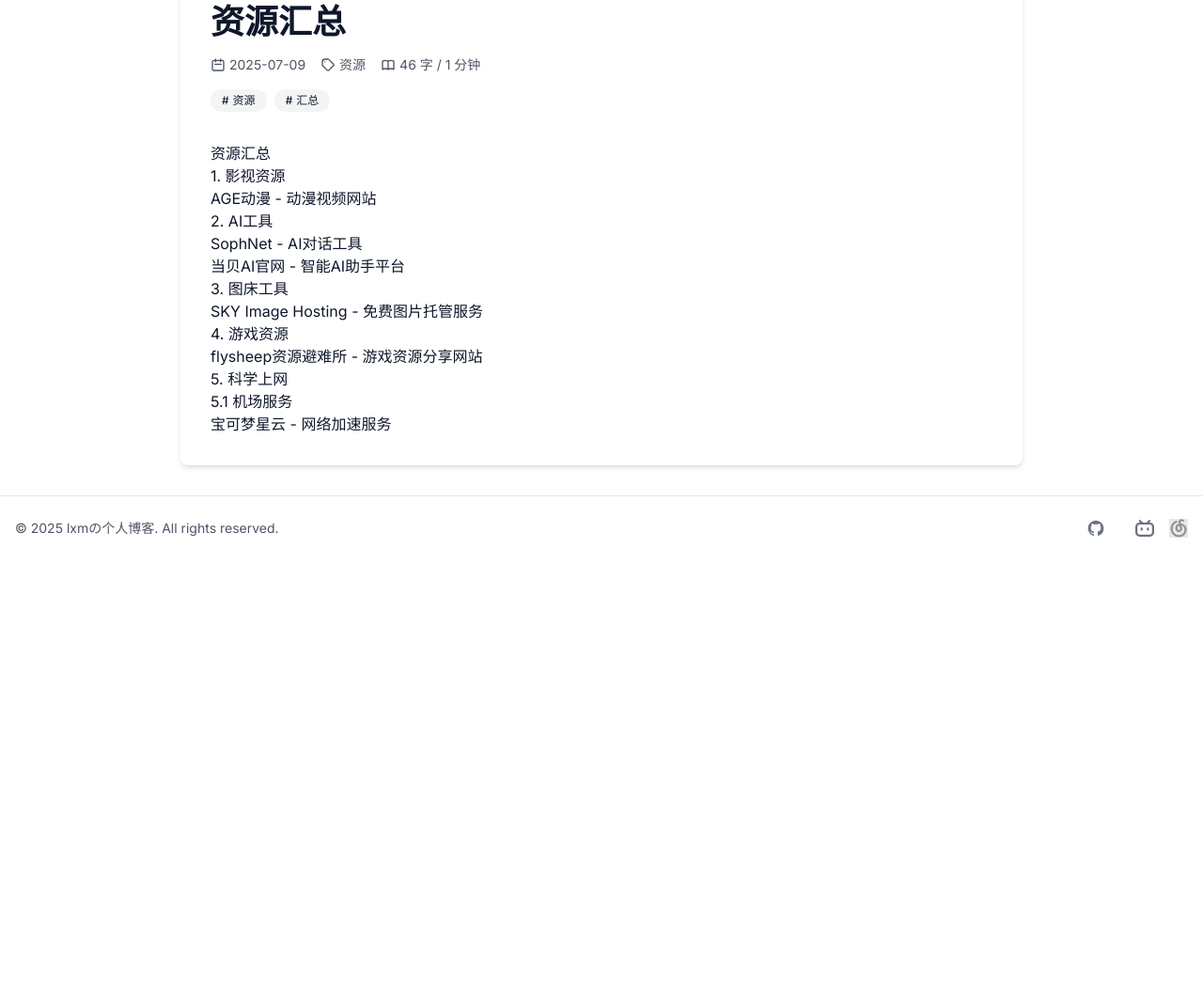
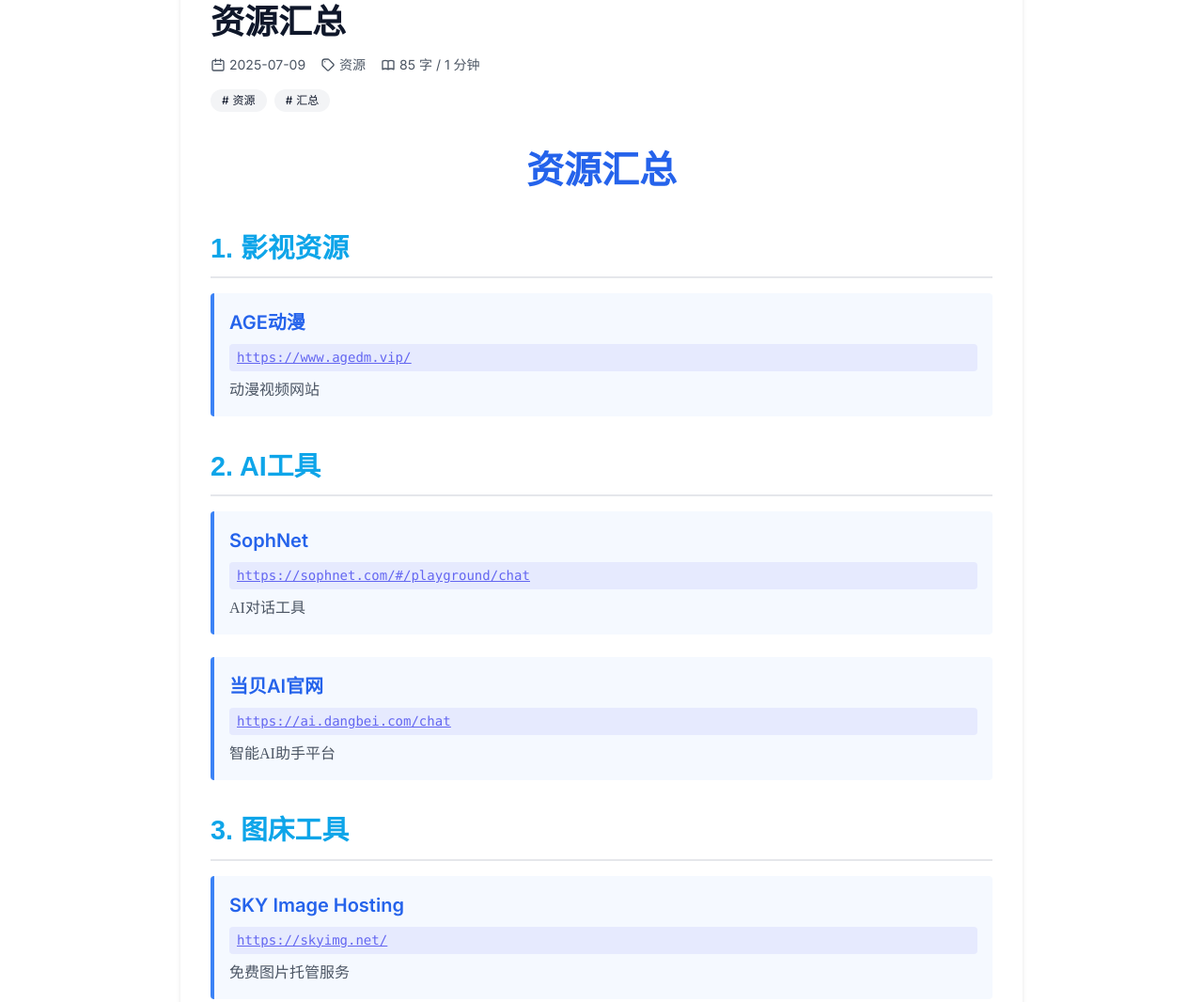
Before and after one commit to lxmecho/Blog, an Astro site: page /post/resourcesummary in a window 1280 px wide. Shown: the part 437-1503 px from the top of the page at 94% size. Before the commit the page ends 1033 px from the top, so only its background shows below. Built offline with nearby package versions, Linux system fonts and the light colour scheme; Astro itself is replaced by a stand-in of ours; some packages are replaced by stand-ins of ours.

Commit message:
优化新建博客

```diff
--- /dev/null
+++ b/src/assets/resource-styles.css
@@ -0,0 +1,102 @@
+/* 资源博客专用样式 */
+
+/* 标题样式 */
+.resource-blog h1 {
+  font-size: 2.5rem;
+  font-weight: 700;
+  color: #2563eb;
+  font-family: "Microsoft YaHei", "SimHei", sans-serif;
+  margin-bottom: 1.5rem;
+  text-align: center;
+}
+
+.resource-blog h2 {
+  font-size: 1.8rem;
+  font-weight: 600;
+  color: #0ea5e9;
+  font-family: "Microsoft YaHei", "SimHei", sans-serif;
+  margin-top: 2rem;
+  margin-bottom: 1rem;
+  border-bottom: 2px solid #e5e7eb;
+  padding-bottom: 0.5rem;
+}
+
+.resource-blog h3 {
+  font-size: 1.5rem;
+  font-weight: 600;
+  color: #14b8a6;
+  font-family: "Microsoft YaHei", "SimHei", sans-serif;
+  margin-top: 1.5rem;
+  margin-bottom: 0.75rem;
+}
+
+/* 资源项目样式 */
+.resource-item {
+  margin-bottom: 1.5rem;
+  padding: 1rem;
+  border-left: 4px solid #3b82f6;
+  background-color: rgba(59, 130, 246, 0.05);
+  border-radius: 0.25rem;
+}
+
+.resource-link {
+  font-size: 1.25rem;
+  font-weight: 600;
+  color: #2563eb;
+  text-decoration: none;
+  display: block;
+  margin-bottom: 0.5rem;
+}
+
+.resource-link:hover {
+  text-decoration: underline;
+}
+
+.resource-url {
+  font-size: 0.875rem;
+  color: #6366f1;
+  font-family: Consolas, Monaco, "Andale Mono", monospace;
+  background-color: rgba(99, 102, 241, 0.1);
+  padding: 0.25rem 0.5rem;
+  border-radius: 0.25rem;
+  margin-bottom: 0.5rem;
+  word-break: break-all;
+  text-decoration: underline;
+}
+
+.resource-desc {
+  font-size: 1rem;
+  color: #4b5563;
+  font-family: "SimSun", "NSimSun", serif;
+}
+
+/* 暗黑模式适配 */
+.dark .resource-blog h1 {
+  color: #60a5fa;
+}
+
+.dark .resource-blog h2 {
+  color: #38bdf8;
+  border-bottom-color: #374151;
+}
+
+.dark .resource-blog h3 {
+  color: #2dd4bf;
+}
+
+.dark .resource-item {
+  background-color: rgba(59, 130, 246, 0.1);
+}
+
+.dark .resource-link {
+  color: #60a5fa;
+}
+
+.dark .resource-url {
+  color: #a5b4fc;
+  background-color: rgba(165, 180, 252, 0.1);
+}
+
+.dark .resource-desc {
+  color: #9ca3af;
+}
--- a/src/content/blog/ResourceSummary.mdx
+++ b/src/content/blog/ResourceSummary.mdx
@@ -9,21 +9,56 @@
 draft: false
 ---
 
+<div class="resource-blog">
+
 # 资源汇总
 
 ## 1. 影视资源
-- [AGE动漫](https://www.agedm.vip/) - 动漫视频网站
+
+<div class="resource-item">
+  <a href="https://www.agedm.vip/" class="resource-link">AGE动漫</a>
+  <div class="resource-url">https://www.agedm.vip/</div>
+  <div class="resource-desc">动漫视频网站</div>
+</div>
 
 ## 2. AI工具
-- [SophNet](https://sophnet.com/#/playground/chat) - AI对话工具
-- [当贝AI官网](https://ai.dangbei.com/chat) - 智能AI助手平台
+
+<div class="resource-item">
+  <a href="https://sophnet.com/#/playground/chat" class="resource-link">SophNet</a>
+  <div class="resource-url">https://sophnet.com/#/playground/chat</div>
+  <div class="resource-desc">AI对话工具</div>
+</div>
+
+<div class="resource-item">
+  <a href="https://ai.dangbei.com/chat" class="resource-link">当贝AI官网</a>
+  <div class="resource-url">https://ai.dangbei.com/chat</div>
+  <div class="resource-desc">智能AI助手平台</div>
+</div>
 
 ## 3. 图床工具
-- [SKY Image Hosting](https://skyimg.net/) - 免费图片托管服务
+
+<div class="resource-item">
+  <a href="https://skyimg.net/" class="resource-link">SKY Image Hosting</a>
+  <div class="resource-url">https://skyimg.net/</div>
+  <div class="resource-desc">免费图片托管服务</div>
+</div>
 
 ## 4. 游戏资源
-- [flysheep资源避难所](https://www.flysheep6.com/) - 游戏资源分享网站
+
+<div class="resource-item">
+  <a href="https://www.flysheep6.com/" class="resource-link">flysheep资源避难所</a>
+  <div class="resource-url">https://www.flysheep6.com/</div>
+  <div class="resource-desc">游戏资源分享网站</div>
+</div>
 
 ## 5. 科学上网
+
 ### 5.1 机场服务
-- [宝可梦星云](https://web2.52pokemon.cc/) - 网络加速服务
+
+<div class="resource-item">
+  <a href="https://web2.52pokemon.cc/" class="resource-link">宝可梦星云</a>
+  <div class="resource-url">https://web2.52pokemon.cc/</div>
+  <div class="resource-desc">网络加速服务</div>
+</div>
+
+</div>
--- a/src/layouts/BaseLayout.astro
+++ b/src/layouts/BaseLayout.astro
@@ -4,6 +4,7 @@
 import Footer from '../components/Footer.astro';
 import FixEncoding from '../components/FixEncoding.astro';
 import '../assets/theme-colors.css';
+import '../assets/resource-styles.css';
 
 interface Props {
   title?: string;
--- a/src/layouts/BlogPostLayout.astro
+++ b/src/layouts/BlogPostLayout.astro
@@ -2,6 +2,7 @@
 import BaseLayout from './BaseLayout.astro';
 import { formatDate } from '../utils/date';
 import type { CollectionEntry } from 'astro:content';
+import '../assets/resource-styles.css';
 
 interface Props {
   post: CollectionEntry<'blog'>;
@@ -79,7 +80,7 @@
           )}
         </header>
 
-        <div class="prose dark:prose-dark max-w-none">
+        <div class="prose dark:prose-dark max-w-none resource-blog">
           <slot />
         </div>
 
```
Also changed, not shown: 1 other file.
